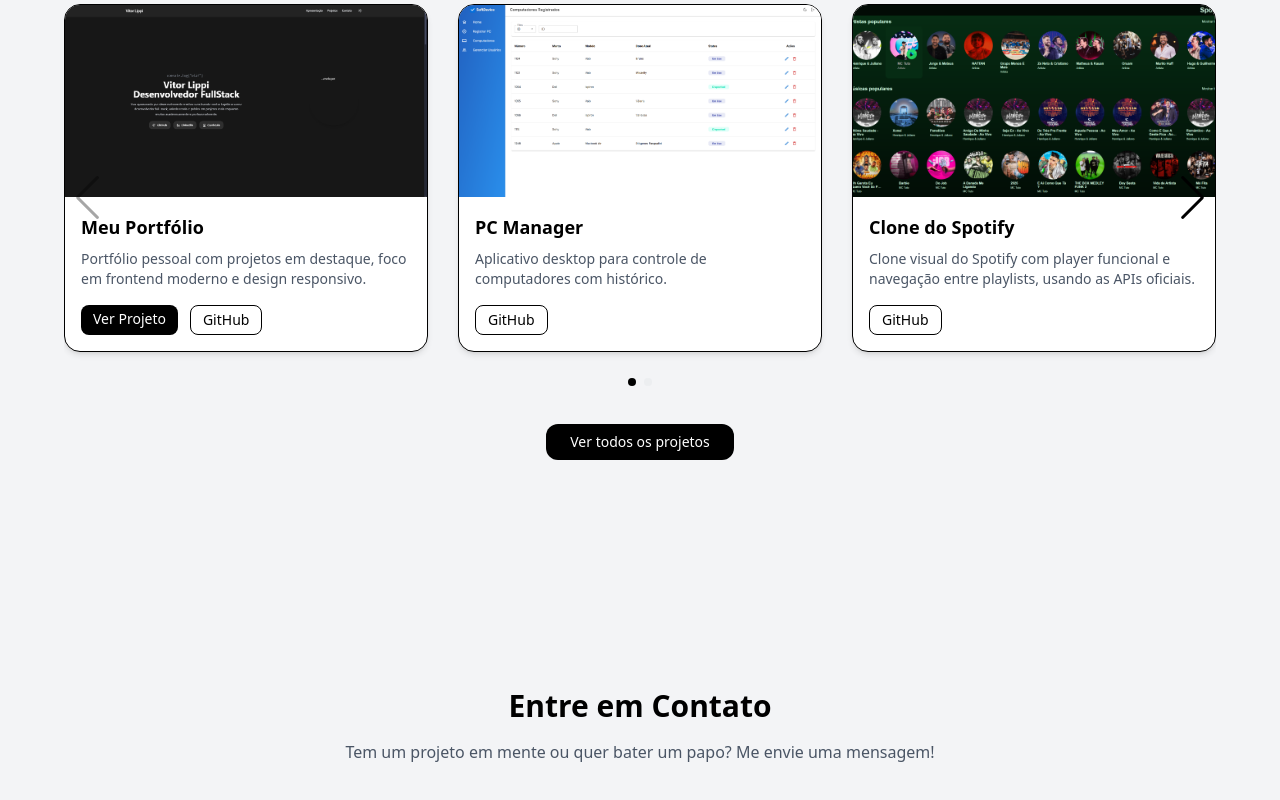
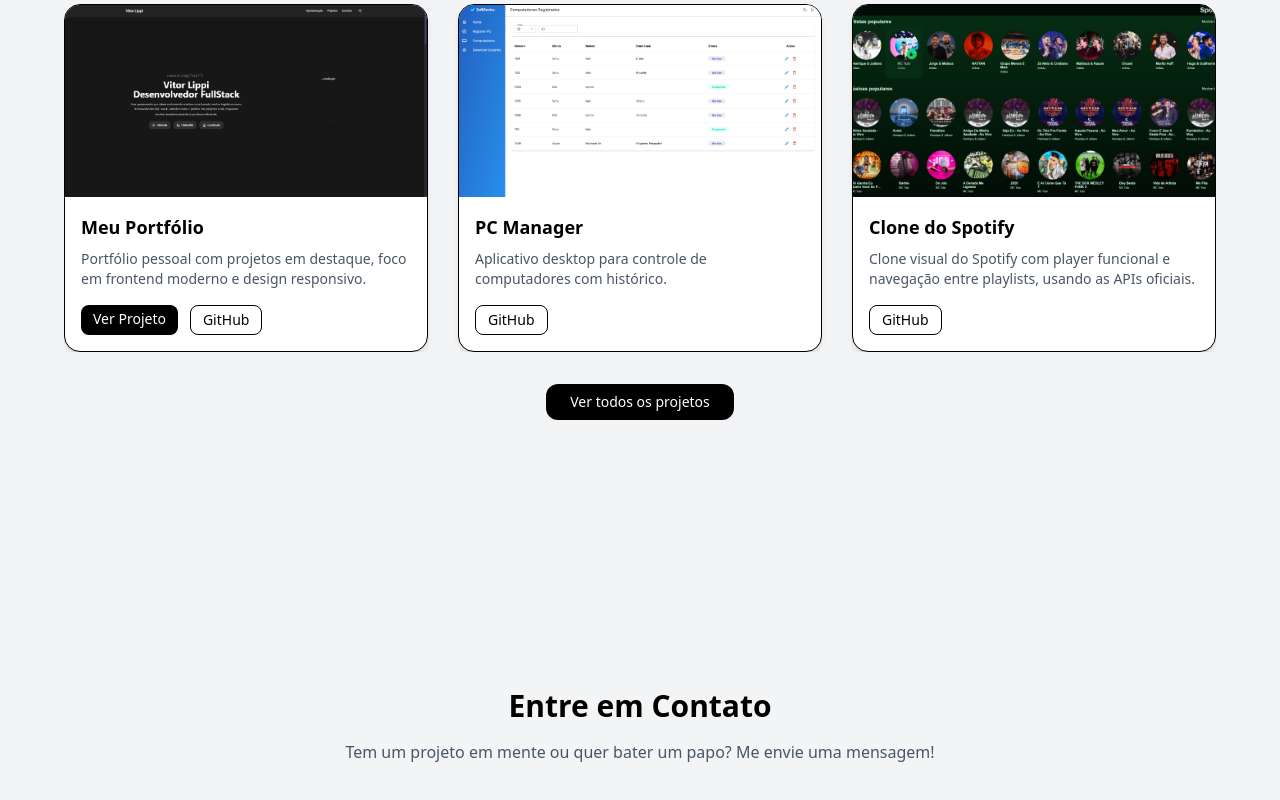
Before and after one commit to vilippi/portfolio-vitorlippi, a React (Vite) app in the folder frontend/: page / in a window 1280 px wide. Shown: the part 2652-3452 px from the top of the page. Built offline with nearby package versions, Linux system fonts and the light colour scheme; grey boxes are pictures that could not be loaded.

Commit message:
fix ProjectSection

```diff
--- a/frontend/src/components/home/ProjectSection.jsx
+++ b/frontend/src/components/home/ProjectSection.jsx
@@ -29,13 +29,20 @@
         link: "https://github.com/vilippi/clone-spotify",
         demo: "",
     },
-    {
-        nome: "Dashboard Clientes",
-        descricao: "Dashboard interativo com dados filtráveis por estado e serviço contratado.",
-        imagem: "/projetos/dashboard.png",
-        link: "https://github.com/seuuser/dashboard-clientes",
-        demo: "",
-    },
+    // {
+    //     nome: "Clone do Instagram",
+    //     descricao: "Clone visual e funcional do Instagram.",
+    //     imagem: "",
+    //     link: "",
+    //     demo: "",
+    // },
+    // {
+    //     nome: "CDO",
+    //     descricao: "Site com informações e venda produtos para uma igreja.",
+    //     imagem: "",
+    //     link: "",
+    //     demo: "",
+    // },
 ];
 
 export default function ProjetosSection() {
@@ -102,7 +109,7 @@
             </div>
             <div className="mt-8 text-center">
                 <a
-                    href="/projetos" // ajuste para a rota real da sua página de projetos
+                    href="https://github.com/vilippi?tab=repositories" // ajuste para a rota real da sua página de projetos
                     className="inline-block px-6 py-2 rounded-xl text-sm font-medium bg-black text-white dark:bg-white dark:text-black hover:opacity-80 transition"
                 >
                     Ver todos os projetos
```
